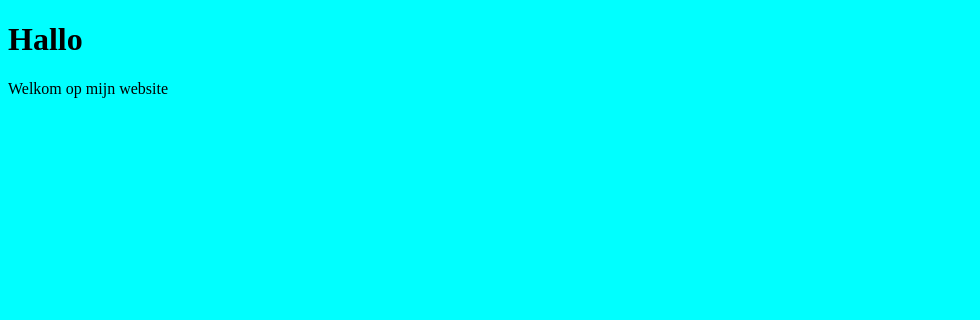
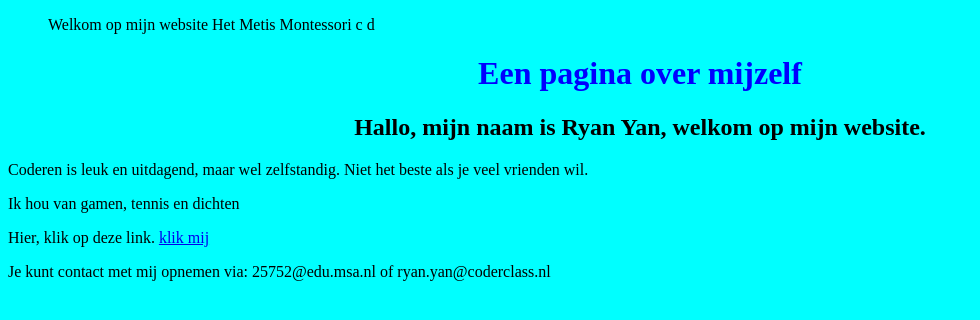
Before and after one commit to RyanUit2v2DenkIk/HTML-CSS-2, a plain HTML site: page index.html in a window 1280 px wide. Shown: the whole page, without its empty margins (0-980 px from the left). Drawn offline with Linux system fonts and the light colour scheme.

Commit message:
Niewe sub-pagina, main bijgewerkt

```diff
--- a/CSS/opmaak.css
+++ b/CSS/opmaak.css
@@ -1,6 +1,29 @@
 h1 {
-  color: rgb(25%, 0, 75%);
+  color: blue;
 }
 body {
   background-color: cyan;
 }
+
+h1, h2 {
+  text-align: center;
+}
+
+#keuzemenu li {
+  display: inline;
+}
+
+
+#keuzemenu {
+  overflow: hidden;
+}
+
+#keuzemenu a {
+  color: green;
+  text-decoration: none;
+}
+
+#keuzemenu :hover {
+  color: yellow;
+  background-color: green;
+  border-radius: 10px 10px 10px 10px;
--- a/index.html
+++ b/index.html
@@ -6,7 +6,19 @@
     <title></title>
   </head>
   <body>
-    <h1>Hallo</h1>
-    <p>Welkom op mijn website<p>
+    <ul id="keuzemenu">
+    <li><a href="index.html"> </a>Welkom op mijn website</li>
+    <li><a href="MetisMontessori"> </a>Het Metis Montessori</li>
+    <li><a href=""> </a>c</li>
+    <li><a href="" target="_self"> </a>d</li>
+  </ul>
+    <div>
+    <h1>Een pagina over mijzelf</h1>
+    <h2>Hallo, mijn naam is Ryan Yan, welkom op mijn website.</h2>
+    <p>Coderen is leuk en uitdagend, maar wel zelfstandig. Niet het beste als je veel vrienden wil.</p>
+    <p>Ik hou van gamen, tennis en dichten</p>
+    <p>Hier, klik op deze link. <a href= 'https://www.youtube.com/watch?v=dQw4w9WgXcQ'>klik mij</a></p>
+    <p>Je kunt contact met mij opnemen via: 25752@edu.msa.nl of ryan.yan@coderclass.nl<p>
+    </div>
   </body>
 </html>
```
Also changed, not shown: MetisMontessori.html (added, +13 -0 lines).
